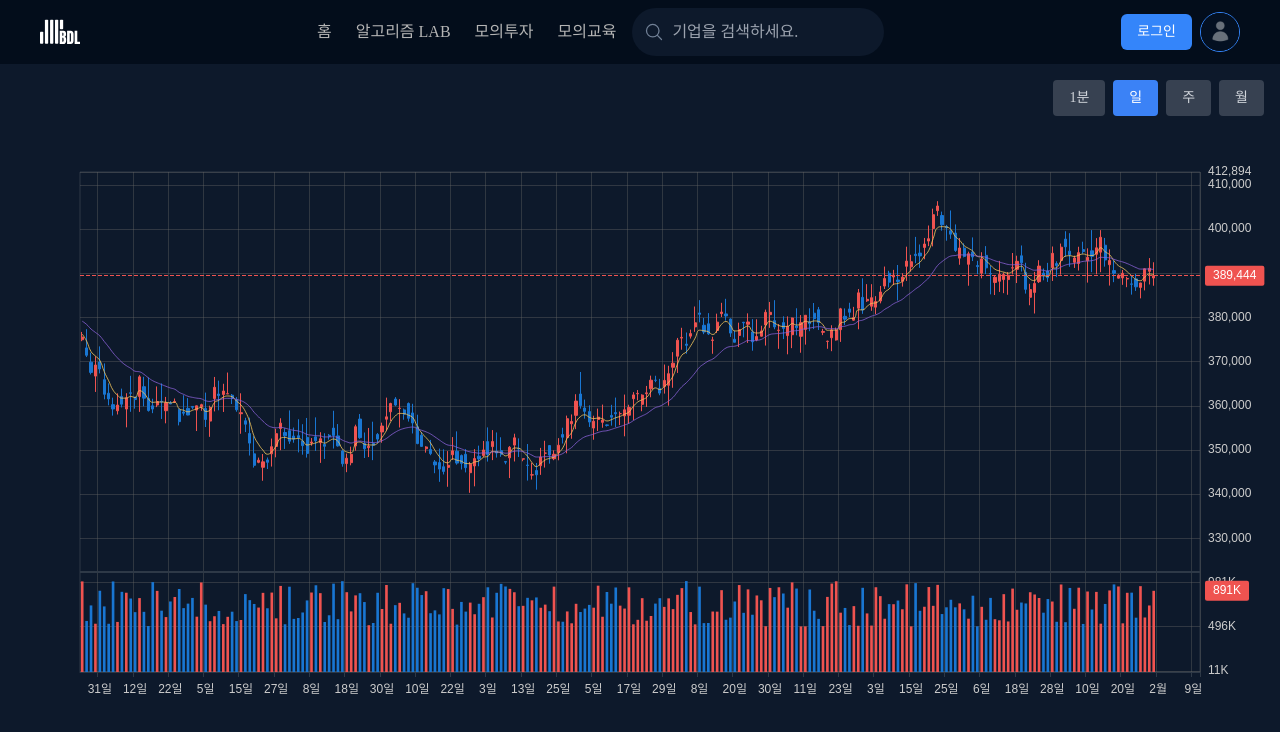
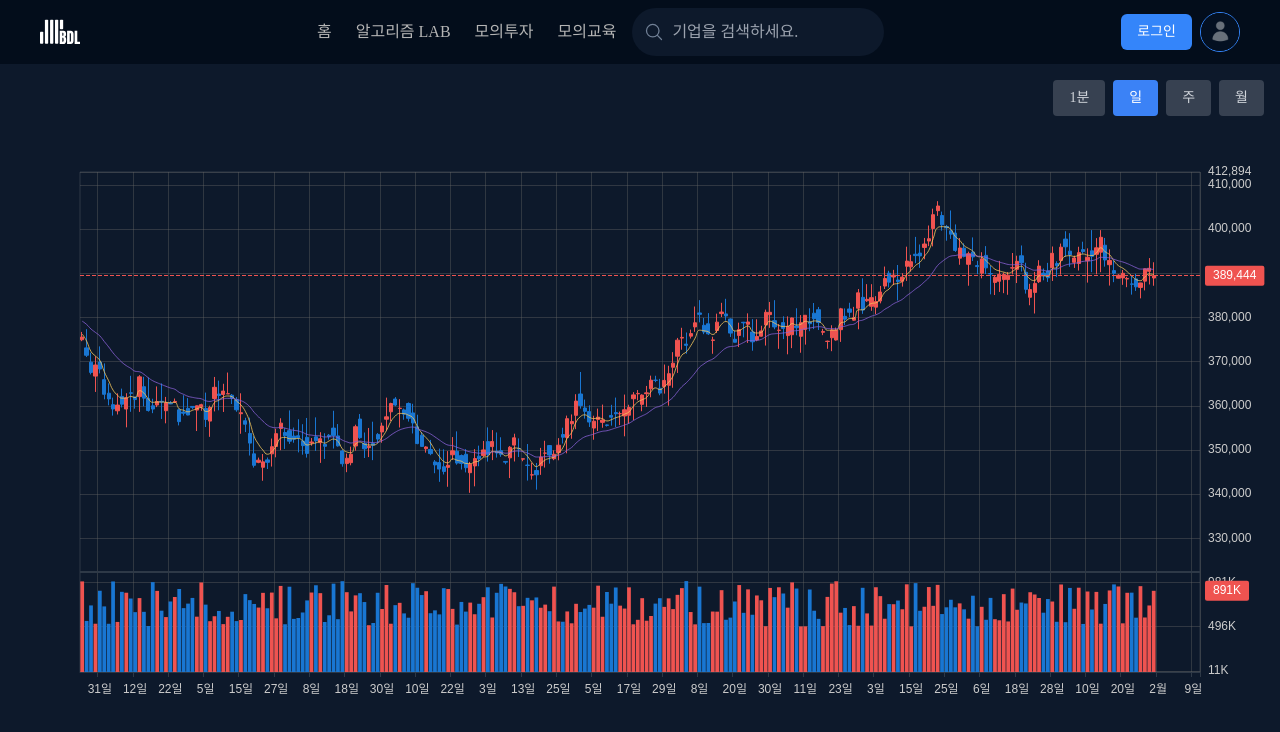
Before and after one commit to stitchzzang/BDL_PJT, a React (Vite) app: page /simulated-investment in a window 1280 px wide. Shown: the top 732 px of the page. Built offline with nearby package versions, Linux system fonts and the light colour scheme; a web font is replaced by a local one.

Commit message:
feat: 캔들차트 및 거래량 그래프 바 간격 축소

```diff
--- a/src/components/ui/chart.tsx
+++ b/src/components/ui/chart.tsx
@@ -907,6 +907,8 @@ const ChartComponent: React.FC<ChartComponentProps> = ({ height = 700, data }) =
         end: dataZoomRange.end,
       },
     ],
+    barCategoryGap: '10%',
+    barGap: '0%',
     series: [
       {
         name: '캔들차트',
@@ -920,7 +922,7 @@ const ChartComponent: React.FC<ChartComponentProps> = ({ height = 700, data }) =
           borderColor: RISE_COLOR,
           borderColor0: FALL_COLOR,
         },
-        barWidth: '60%',
+        barWidth: '85%',
         markLine: {
           symbol: 'none',
           lineStyle: {
@@ -993,7 +995,7 @@ const ChartComponent: React.FC<ChartComponentProps> = ({ height = 700, data }) =
               : FALL_COLOR;
           },
         },
-        barWidth: '60%',
+        barWidth: '85%',
         markLine: {
           symbol: 'none',
           lineStyle: {
```
